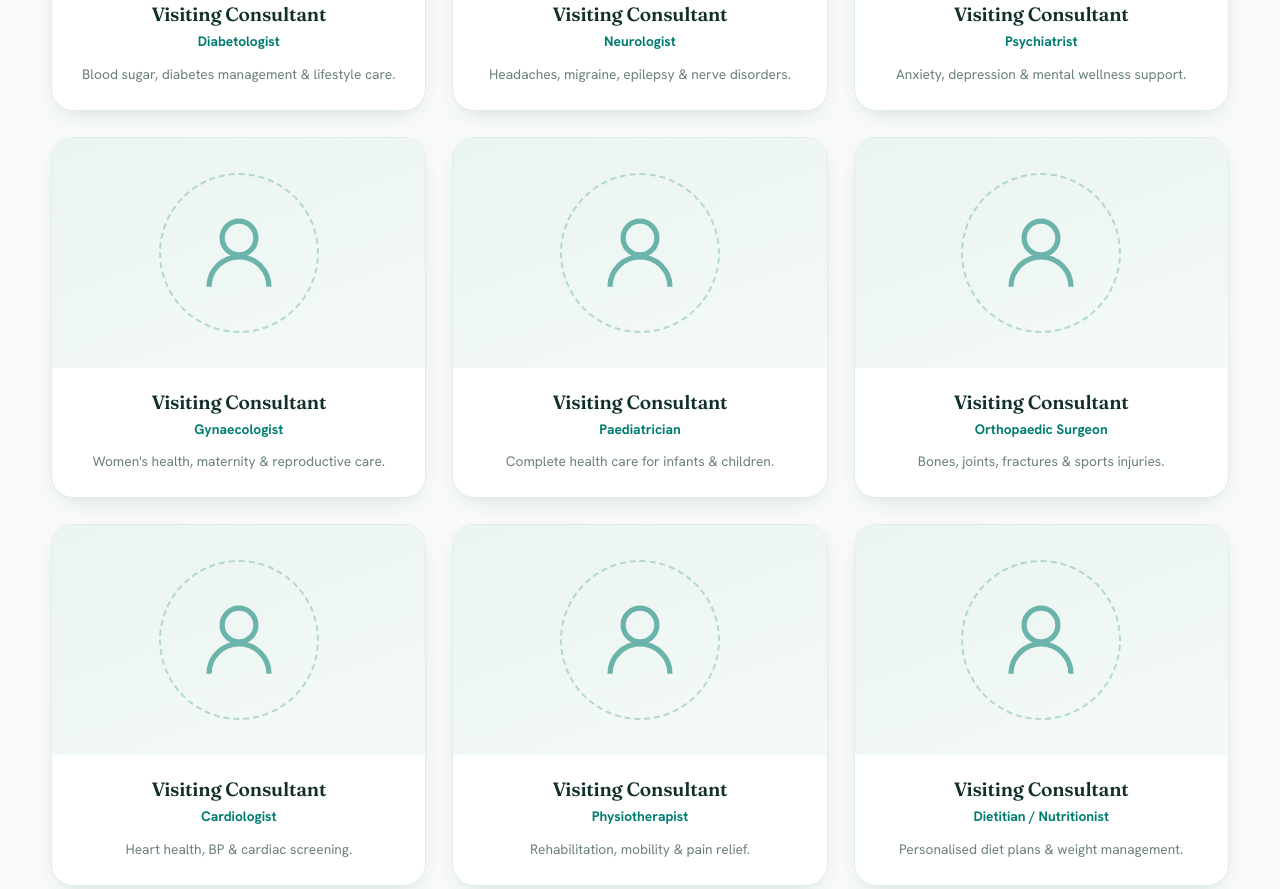
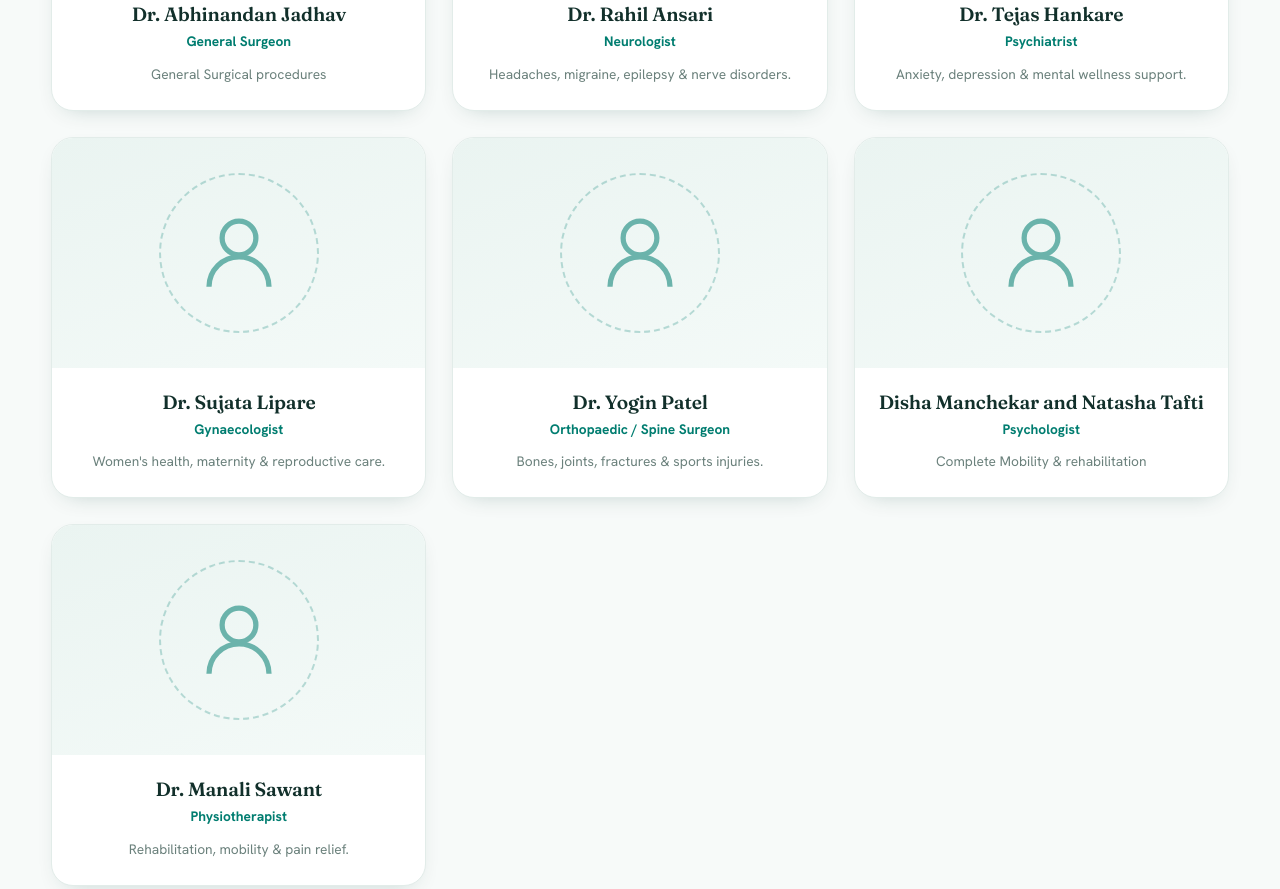
Before and after one commit to bhaveshpatil21/SRHC-final, a plain HTML site: page srhc-website/team.html in a window 1280 px wide. Shown: the part 1817-2706 px from the top of the page. Drawn offline with Linux system fonts and the light colour scheme.

Commit message:
changes on pages

```diff
--- a/srhc-website/assets/script.js
+++ b/srhc-website/assets/script.js
@@ -1,95 +1,95 @@
 const WA_NUMBER = "918591371535";
 
 /* ---------- ACTIVE NAV (based on current file) ---------- */
-(function(){
+(function () {
   let path = location.pathname.split('/').pop();
-  if(!path) path = 'index.html';
-  document.querySelectorAll('.menu a').forEach(a=>{
-    if(a.getAttribute('href') === path) a.classList.add('active');
+  if (!path) path = 'index.html';
+  document.querySelectorAll('.menu a').forEach(a => {
+    if (a.getAttribute('href') === path) a.classList.add('active');
   });
 })();
 
 /* ---------- TEAM GRID (only runs on team.html) ---------- */
 const specialists = [
-  ["Diabetologist","Blood sugar, diabetes management & lifestyle care."],
-  ["Neurologist","Headaches, migraine, epilepsy & nerve disorders."],
-  ["Psychiatrist","Anxiety, depression & mental wellness support."],
-  ["Gynaecologist","Women's health, maternity & reproductive care."],
-  ["Paediatrician","Complete health care for infants & children."],
-  ["Orthopaedic Surgeon","Bones, joints, fractures & sports injuries."],
-  ["Cardiologist","Heart health, BP & cardiac screening."],
-  ["Physiotherapist","Rehabilitation, mobility & pain relief."],
-  ["Dietitian / Nutritionist","Personalised diet plans & weight management."]
+  ["Dr. Abhinandan Jadhav", "General Surgeon", "General Surgical procedures"],
+  ["Dr. Rahil Ansari", "Neurologist", "Headaches, migraine, epilepsy & nerve disorders."],
+  ["Dr. Tejas Hankare", "Psychiatrist", "Anxiety, depression & mental wellness support."],
+  ["Dr. Sujata Lipare", "Gynaecologist", "Women's health, maternity & reproductive care."],
+  ["Dr. Yogin Patel", "Orthopaedic / Spine Surgeon", "Bones, joints, fractures & sports injuries."],
+  ["Disha Manchekar and Natasha Tafti", "Psychologist", "Complete Mobility & rehabilitation"],
+  ["Dr. Manali Sawant", "Physiotherapist", "Rehabilitation, mobility & pain relief."],
+  /* ["Cardiologist", "Heart health, BP & cardiac screening."], */
+  /* ["Dietitian / Nutritionist", "Personalised diet plans & weight management."] */
 ];
 const tg = document.getElementById('teamGrid');
-if(tg){
-  tg.innerHTML = specialists.map(s=>`
+if (tg) {
+  tg.innerHTML = specialists.map(s => `
     <div class="doc reveal">
       <div class="av"><span class="ring"></span>
         <svg viewBox="0 0 24 24" fill="none" stroke="currentColor" stroke-width="1.4"><circle cx="12" cy="8" r="4.5"/><path d="M4 21a8 8 0 0 1 16 0"/></svg>
       </div>
-      <div class="bd"><h3>Visiting Consultant</h3><div class="role">${s[0]}</div><p>${s[1]}</p></div>
+      <div class="bd"><h3>${s[0]}</h3><div class="role">${s[1]}</div><p>${s[2]}</p></div>
     </div>`).join('');
 }
 
 /* ---------- REVEAL ANIMATIONS ---------- */
-const io = new IntersectionObserver(es=>{
-  es.forEach(en=>{ if(en.isIntersecting){ en.target.classList.add('visible'); io.unobserve(en.target);} });
-},{threshold:.12, rootMargin:'0px 0px -40px 0px'});
-document.querySelectorAll('.reveal').forEach((el,i)=>{
+const io = new IntersectionObserver(es => {
+  es.forEach(en => { if (en.isIntersecting) { en.target.classList.add('visible'); io.unobserve(en.target); } });
+}, { threshold: .12, rootMargin: '0px 0px -40px 0px' });
+document.querySelectorAll('.reveal').forEach((el, i) => {
   const r = el.getBoundingClientRect();
-  if(r.top < window.innerHeight){ setTimeout(()=>el.classList.add('visible'), i*60); }
+  if (r.top < window.innerHeight) { setTimeout(() => el.classList.add('visible'), i * 60); }
   else io.observe(el);
 });
 
 /* ---------- HEADER SHADOW ON SCROLL ---------- */
 const topnav = document.getElementById('topnav');
-if(topnav) window.addEventListener('scroll', ()=>topnav.classList.toggle('scrolled', window.scrollY>20));
+if (topnav) window.addEventListener('scroll', () => topnav.classList.toggle('scrolled', window.scrollY > 20));
 
 /* ---------- MOBILE MENU ---------- */
 const burger = document.getElementById('burger'), menu = document.getElementById('menu');
-if(burger) burger.addEventListener('click', ()=>menu.classList.toggle('open'));
+if (burger) burger.addEventListener('click', () => menu.classList.toggle('open'));
 
 /* ---------- FAQ ACCORDION ---------- */
-document.querySelectorAll('.faq-q').forEach(q=>{
-  q.addEventListener('click', ()=>q.parentElement.classList.toggle('open'));
+document.querySelectorAll('.faq-q').forEach(q => {
+  q.addEventListener('click', () => q.parentElement.classList.toggle('open'));
 });
 
 /* ---------- WHATSAPP PRE-FILL FORMS ---------- */
-function v(id){ const e=document.getElementById(id); return e?e.value.trim():''; }
-function openWA(msg){
-  window.open("https://wa.me/"+WA_NUMBER+"?text="+encodeURIComponent(msg), "_blank");
+function v(id) { const e = document.getElementById(id); return e ? e.value.trim() : ''; }
+function openWA(msg) {
+  window.open("https://wa.me/" + WA_NUMBER + "?text=" + encodeURIComponent(msg), "_blank");
 }
-function sendAppointment(){
-  const name=v('a_name'), phone=v('a_phone');
-  if(!name || !phone){ alert("Please enter your name and phone number."); return; }
+function sendAppointment() {
+  const name = v('a_name'), phone = v('a_phone');
+  if (!name || !phone) { alert("Please enter your name and phone number."); return; }
   const dept = v('a_dept') || 'General Consultation';
   let m = "🩺 *Appointment Request — Shri Ramdev Healthcare Centre*\n\n";
-  m += "*Name:* "+name+"\n";
-  m += "*Phone:* "+phone+"\n";
-  if(v('a_age')) m += "*Age:* "+v('a_age')+"\n";
-  m += "*Department/Service:* "+dept+"\n";
-  if(v('a_date')) m += "*Preferred Date:* "+v('a_date')+"\n";
-  if(v('a_time')) m += "*Preferred Time:* "+v('a_time')+"\n";
-  if(v('a_notes')) m += "*Notes:* "+v('a_notes')+"\n";
+  m += "*Name:* " + name + "\n";
+  m += "*Phone:* " + phone + "\n";
+  if (v('a_age')) m += "*Age:* " + v('a_age') + "\n";
+  m += "*Department/Service:* " + dept + "\n";
+  if (v('a_date')) m += "*Preferred Date:* " + v('a_date') + "\n";
+  if (v('a_time')) m += "*Preferred Time:* " + v('a_time') + "\n";
+  if (v('a_notes')) m += "*Notes:* " + v('a_notes') + "\n";
   m += "\nPlease confirm my appointment. Thank you!";
   openWA(m);
 }
-function sendContact(){
-  const name=v('c_name'), phone=v('c_phone');
-  if(!name || !phone){ alert("Please enter your name and phone number."); return; }
+function sendContact() {
+  const name = v('c_name'), phone = v('c_phone');
+  if (!name || !phone) { alert("Please enter your name and phone number."); return; }
   let m = "💬 *Enquiry — Shri Ramdev Healthcare Centre*\n\n";
-  m += "*Name:* "+name+"\n";
-  m += "*Phone:* "+phone+"\n";
-  if(v('c_subject')) m += "*Subject:* "+v('c_subject')+"\n";
-  if(v('c_msg')) m += "*Message:* "+v('c_msg')+"\n";
+  m += "*Name:* " + name + "\n";
+  m += "*Phone:* " + phone + "\n";
+  if (v('c_subject')) m += "*Subject:* " + v('c_subject') + "\n";
+  if (v('c_msg')) m += "*Message:* " + v('c_msg') + "\n";
   openWA(m);
 }
 
 /* ---------- GRACEFUL IMAGE FALLBACK ---------- */
-document.querySelectorAll('img').forEach(img=>{
-  img.addEventListener('error', ()=>{
-    img.style.opacity='0';
-    if(img.parentElement) img.parentElement.style.background='linear-gradient(160deg,#eaf4f1,#d6ece6)';
+document.querySelectorAll('img').forEach(img => {
+  img.addEventListener('error', () => {
+    img.style.opacity = '0';
+    if (img.parentElement) img.parentElement.style.background = 'linear-gradient(160deg,#eaf4f1,#d6ece6)';
   });
 });
--- a/srhc-website/team.html
+++ b/srhc-website/team.html
@@ -77,7 +77,7 @@
             </div>
             <div class="bd">
               <span class="role">Lead Dietitian &amp; Clinic Administrator</span>
-              <h2>Kajal Patil</h2>
+              <h2>Dr. Kajal Patil</h2>
               <div class="sub">Clinical Dietitian &amp; Nutritionist</div>
               <p>Kajal plays a key role in both patient care and clinic management.
                 Alongside providing sustainable nutrition counselling,
```
Also changed, not shown: srhc-website/book-appointment.html (+2 -2 lines), srhc-website/specialties.html (+10 -4 lines).
